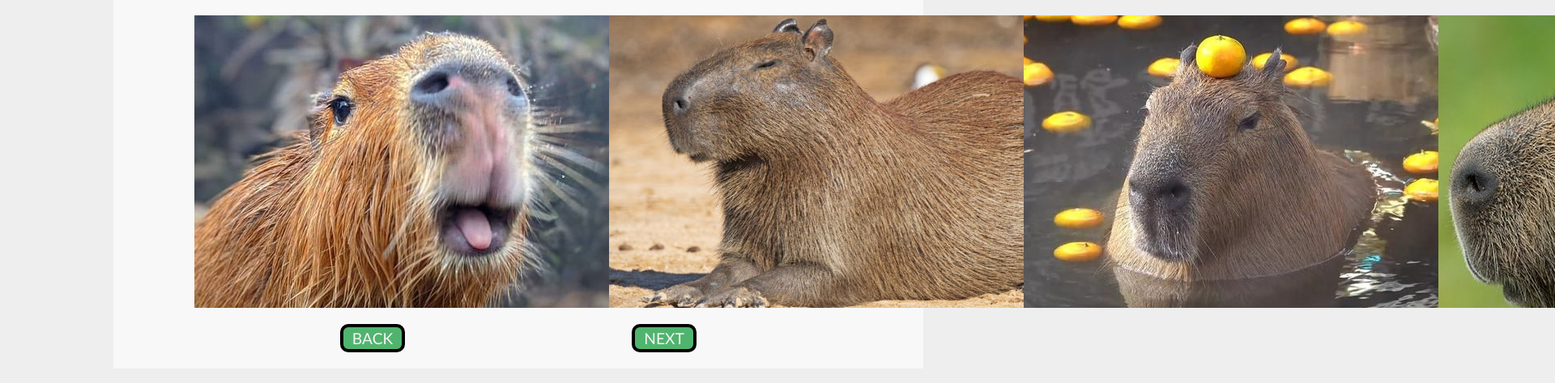
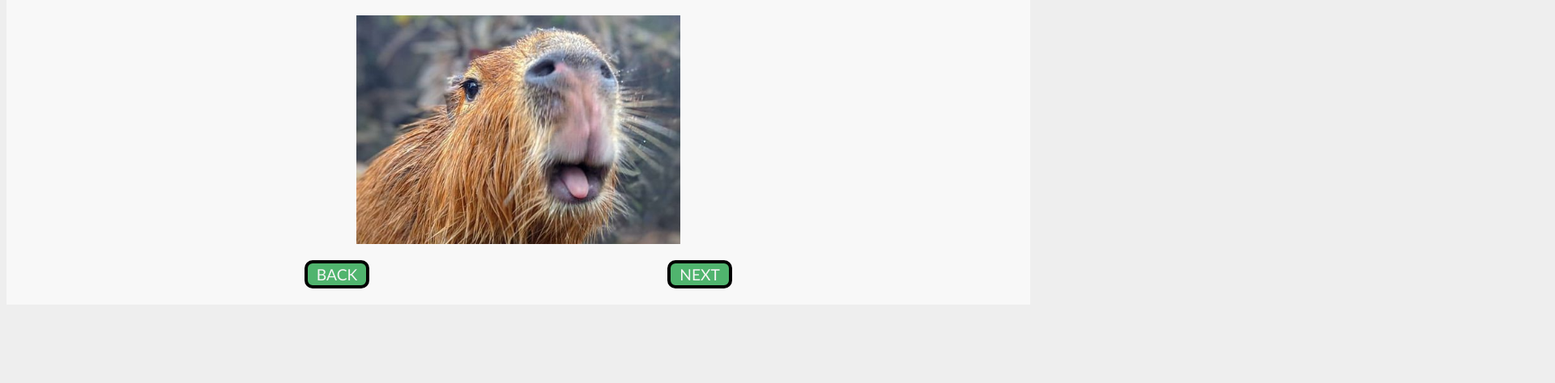
Before and after one commit to tztaras/adaptive-slider, a plain HTML site: page index.html in a window 1280 px wide. Shown: the part 168-642 px from the top of the page at 81% size, 1920 px wide, since content can reach past the window. Drawn offline with Linux system fonts and the light colour scheme.

Commit message:
rollSlider

```diff
--- a/script.js
+++ b/script.js
@@ -46,21 +46,35 @@
 
 // ==============================код адаптивный слайдер кнопки===================================
 
-// let images = document.querySelectorAll('.slider .slider-line img');
-// let sliderLine = document.querySelector('.slider-line');
-// let count = 0;
-// let width;
+let images = document.querySelectorAll('.slider .slider-line img');
+// console.log(images.length);
+let sliderLine = document.querySelector('.slider-line');
+let count = 0;
+let width;
 
-// function init() {
-//     width = document.querySelector('.slider').offsetWidth;
-//     console.log('resize');
-//     console.log(width);
+function init() {
+    width = document.querySelector('.slider').offsetWidth;
+    console.log('resize');
+    // console.log(width);
 
-//     sliderLine.style.width = width * images.length + 'px';
-//     console.log(sliderLine.style.width);
-//     images.forEach(item => {
-//         item.style.width = width + 'px';
-//         item.style.height = 'auto';
-//     })
-// }
-// init();
+    sliderLine.style.width = width * images.length + 'px';
+    // console.log(sliderLine.style.width);
+    images.forEach(item => {
+        item.style.width = width + 'px';
+        // схранение пропорций изображений
+        item.style.height = 'auto';
+    })
+}
+
+window.addEventListener('resize', init);
+init();
+
+document.querySelector('.slider-next').addEventListener('click', function () {
+    count++;
+    rollSlider();
+});
+
+function rollSlider() {
+    //критично к пробелам 'translate(-'+count*width+'px)'
+    sliderLine.style.transform='translate(-'+count*width+'px)';
+}
--- a/style.css
+++ b/style.css
@@ -3,7 +3,7 @@ body {
 }
 
 .container {
-    width: 1000px;
+    /* width: 1000px; */
     margin: auto;
     margin-top: 100px;
     background: rgb(248, 248, 248);
@@ -22,9 +22,10 @@ h1 {
 
 
 .slider {
+    width: 400px;
     max-width: 80%;
     margin: 20px auto;
-    /* overflow: hidden; */
+    overflow: hidden;
 
 
 }
@@ -39,8 +40,8 @@ h1 {
 
 
 
+/*
 
-/*
 img {
 
 
```
